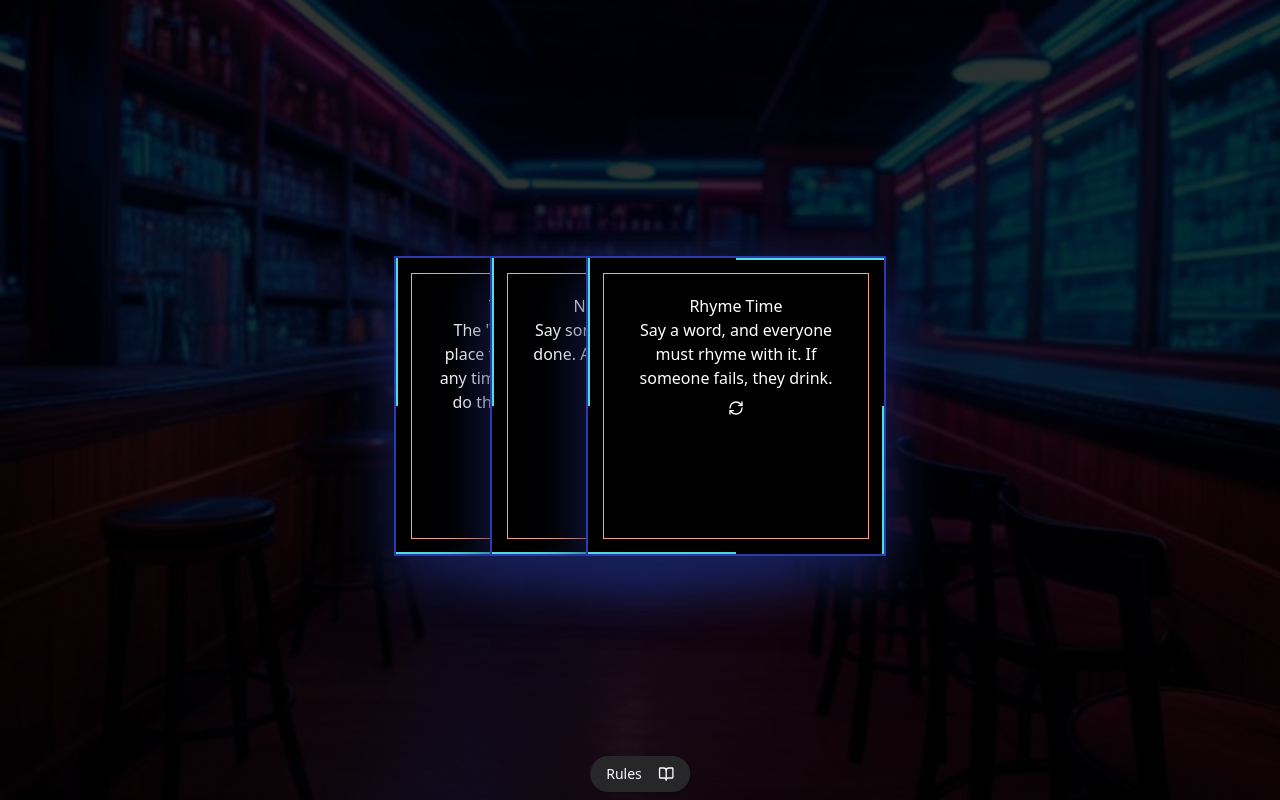
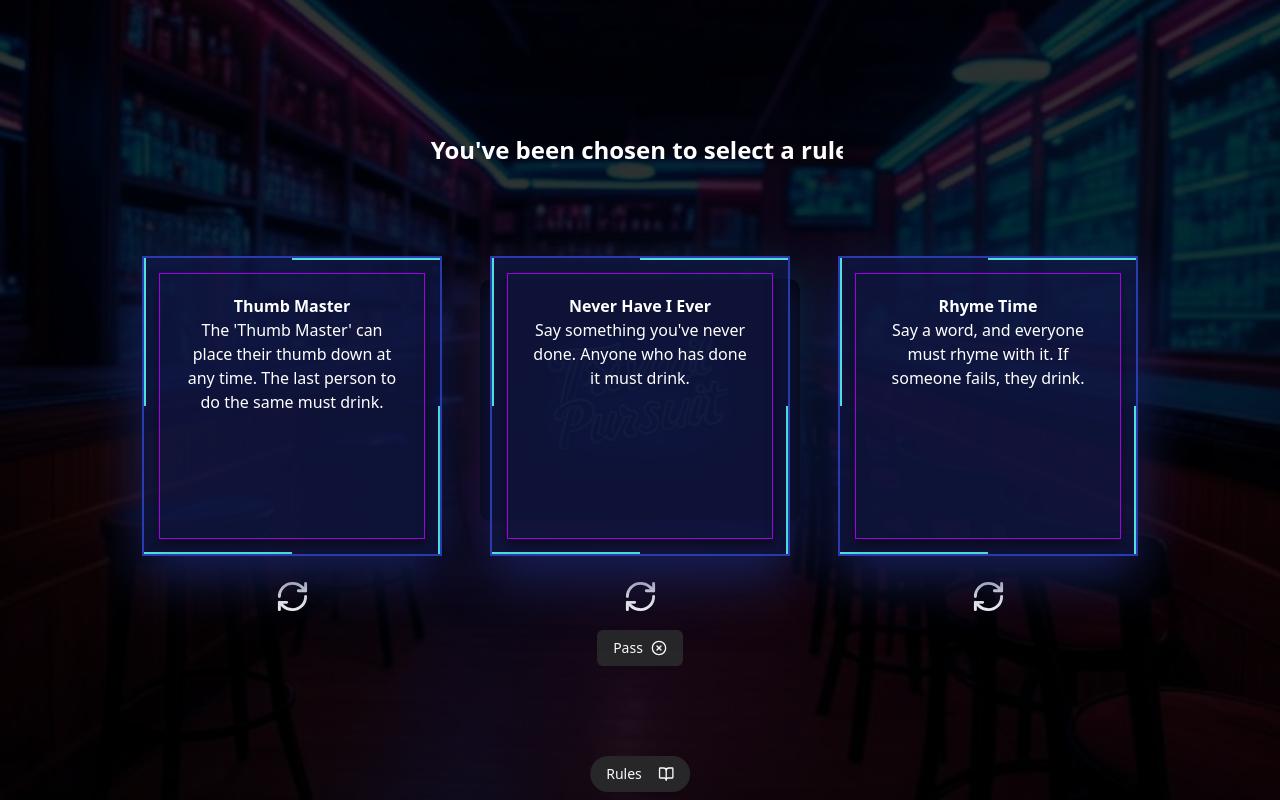
Before and after one commit to zgilmour17/TrivailPursuit, a React (Create React App) app: page / in a window 1280 px wide. Built offline with nearby package versions, Linux system fonts and the light colour scheme.

Commit message:
rule selection looking good

```diff
--- a/src/components/ui/rule-selection.tsx
+++ b/src/components/ui/rule-selection.tsx
@@ -61,26 +61,49 @@ const RuleCard = ({
 }) => {
     return (
         <div className="flex flex-col w-full items-center relative">
-            <div className="box">
+            <Dialog>
+                <DialogTrigger asChild>
+                    <div className="box animate-fadein">
                         <span></span>
                         <span></span>
                         <span></span>
                         <span></span>
                         <div className="content">
-                    <h2>{rules[ruleIndex].title} </h2>
+                            <h2 className="font-bold">
+                                {rules[ruleIndex].title}{" "}
+                            </h2>
                             <p>
                                 <a>{rules[ruleIndex].description}</a>
                             </p>
-                    <Button
-                        variant="ghost"
-                        onClick={onRefresh}
-                        disabled={isRefreshing}
-                        className="!bg-transparent cursor-pointer animate-fadein"
-                    >
-                        <RefreshCw className="text-white" />
-                    </Button>
                         </div>
                     </div>
+                </DialogTrigger>
+
+                <DialogContent
+                    className="sm:max-w-[425px]"
+                    onOpenAutoFocus={(e) => e.preventDefault()}
+                >
+                    <DialogHeader>
+                        <DialogTitle className="text-white text-center">
+                            Choose a rule to replace
+                        </DialogTitle>
+
+                        <DialogDescription></DialogDescription>
+                    </DialogHeader>
+                    <DrinkingRules />
+                    <DialogFooter>
+                        <DialogClose asChild>
+                            <Button
+                                className="w-full my-auto"
+                                type="submit"
+                                variant="secondary"
+                            >
+                                Go Back
+                            </Button>
+                        </DialogClose>
+                    </DialogFooter>
+                </DialogContent>
+            </Dialog>
             {/* <Card className=" !w-[350px] h-[300px]  box">
 
                 <CardHeader>
@@ -129,9 +152,9 @@ const RuleCard = ({
                 variant="ghost"
                 onClick={onRefresh}
                 disabled={isRefreshing}
-                className="!bg-transparent cursor-pointer animate-fadein"
+                className="!bg-transparent cursor-pointer animate-fadein mt-20 disabled:opacity-0"
             >
-                <RefreshCw className="text-white" />
+                <RefreshCw className="text-white !h-[35px] !w-[35px]" />
             </Button>
         </div>
     );
@@ -161,7 +184,7 @@ const RuleSelection = () => {
                     } as React.CSSProperties
                 }
             >
-                You've been chosen to choose a rule
+                You've been chosen to select a rule
             </span>
             <div className="flex flex-row space-x-12 relative">
                 {ruleIndexes.map((ruleIndex, i) => (
@@ -173,7 +196,7 @@ const RuleSelection = () => {
                     />
                 ))}
             </div>
-            <Button className="mt-4 w-fit" variant="secondary">
+            <Button className="mt-4 w-fit animate-fadein" variant="secondary">
                 Pass <CircleX />
             </Button>
             <RulesDrawer />
--- a/src/index.css
+++ b/src/index.css
@@ -179,21 +179,24 @@
 }
 
 .box {
-    position: absolute;
+    position: relative;
     top: 50%;
     left: 50%;
     transform: translate(-50%, -50%);
     width: 300px;
     height: 300px;
-    background: black;
+    background: #111845c9;
     box-sizing: border-box;
     overflow: hidden;
     box-shadow: 0 20px 50px rgb(23, 32, 90);
     border: 2px solid #2a3cad;
     color: white;
     padding: 20px;
+    transition: transform 0.3s ease-in-out;
 }
-
+.box:hover {
+    transform: translate(-50%, -50%) scale(1.05);
+}
 .box:before {
     content: "";
     position: absolute;
@@ -201,15 +204,15 @@
     left: -100%;
     width: 100%;
     height: 100%;
-    background: rgba(255, 255, 255, 0.1);
+    background: rgba(0, 0, 0, 0.1);
     transition: 0.5s;
     pointer-events: none;
 }
 
-.box:hover:before {
+/* .box:hover:before {
     left: -50%;
     transform: skewX(-5deg);
-}
+} */
 
 .box .content {
     position: absolute;
@@ -217,7 +220,7 @@
     left: 15px;
     right: 15px;
     bottom: 15px;
-    border: 1px solid #f0a591;
+    border: 1px solid #9f00e9;
     padding: 20px;
     text-align: center;
     box-shadow: 0 5px 10px rgba(9, 0, 0, 0.5);
--- a/tailwind.config.js
+++ b/tailwind.config.js
@@ -66,9 +66,14 @@ module.exports = {
                     "0%": { opacity: 0 },
                     "100%": { opacity: 1 },
                 },
+                "fade-out": {
+                    "0%": { opacity: 0 },
+                    "100%": { opacity: 1 },
+                },
             },
             animation: {
                 fadein: "fade-in 3s ease-in-out ",
+                fadeout: "fade-out 3s ease-in-out ",
                 typing: "typing 1s steps(100) ",
                 typingslow: "typing 3s steps(100) 0s",
                 typingslowleaving: "typing 3s steps(100) 0s 1 reverse",
```
Lines whose indentation alone changed are shown as unchanged.
